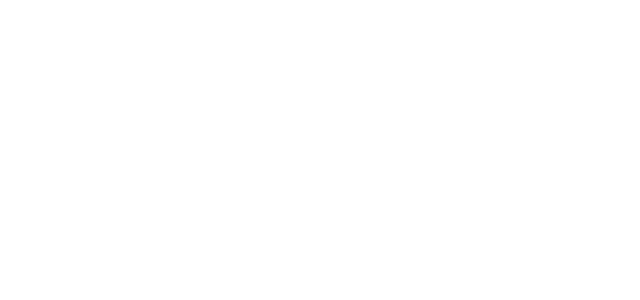
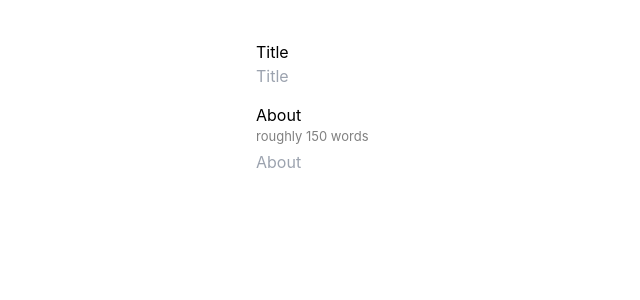
Before and after one commit to Infravis-map/visual-map, a Next.js app: page /input in a window 1280 px wide. Shown: the top 300 px of the page, without its empty margins (0-640 px from the left). Built offline with nearby package versions, Linux system fonts and the light colour scheme.

Commit message:
title and about input

```diff
--- a/pages/input.js
+++ b/pages/input.js
@@ -1,9 +1,29 @@
+import { useState } from "react"
+import styles from '../styles/input.module.css'
 
+export default function InputPage() {
 
-export default function TestPage() {
+    const [title, setTitle] = useState("")
+    const [about, setAbout] = useState("")
+
+    const handleSubmit = (event) => {
+        event.preventDefault();
+        console.log(`title: ${title}`)
+    }
+
     return (
-        <div>
-
+        <div style={{display:"flex", justifyContent:"center"}}>
+            <form onSubmit={handleSubmit} className={styles.form}>
+                <label>
+                    Title
+                    <input type="text" value={title} name="title" onChange={(e) => setTitle(e.target.value)} placeholder="Title"></input>
+                </label>
+                <label>
+                    About
+                    <p>roughly 150 words</p>
+                    <input type="text" value={about} name="about" onChange={(e) => setAbout(e.target.value)} placeholder="About"></input>
+                </label>
+            </form>
         </div>
     )
 }
--- /dev/null
+++ b/styles/input.module.css
@@ -0,0 +1,27 @@
+.form {
+    display:flex;
+    flex-direction:column;
+    margin-left: 20px;
+    margin-right:20px;
+    margin-top:40px;
+    width:100%;
+}
+
+.form label {
+    display: flex;
+    flex-direction: column;
+    margin-bottom: 15px;
+}
+
+.form label p {
+    margin: 0;
+    margin-bottom: 3px;
+    font-size: small;
+    color: grey;
+}
+
+@media (min-width: 700px) {
+    .form {
+        width:60vw;
+    }
+}
```
